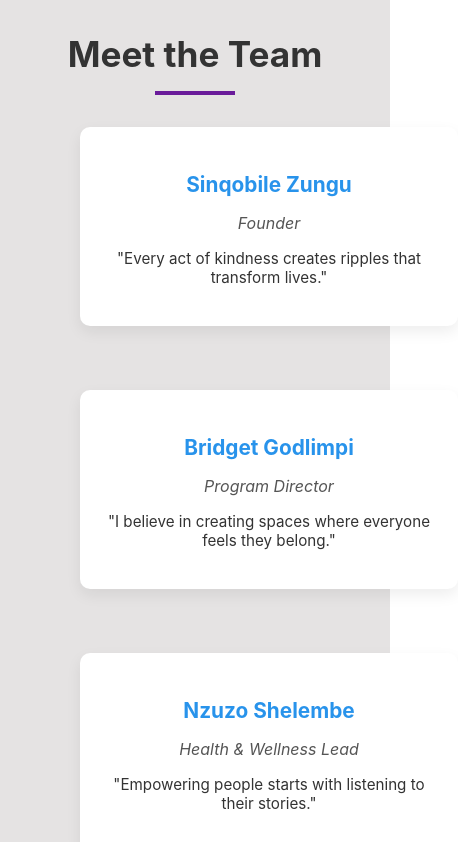
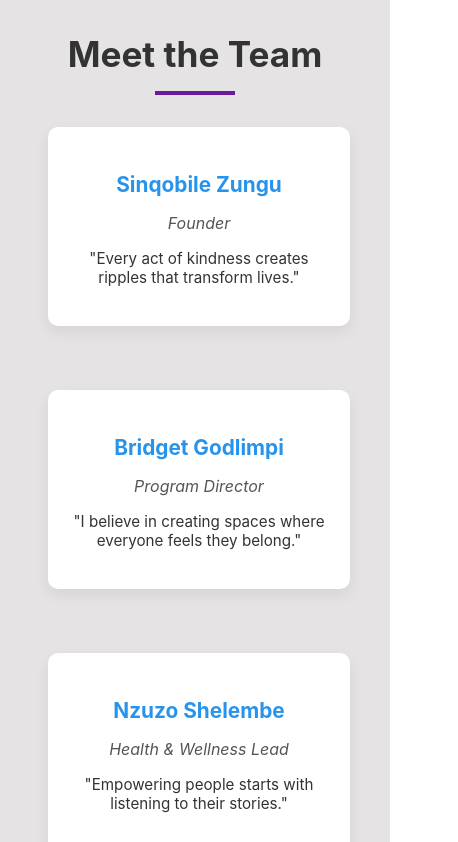
Before and after one commit to SmaSema/sethuse-website, a React (Create React App) app: page /about in a window 390 px wide. Shown: the part 2480-3322 px from the top of the page, 458 px wide, since content can reach past the window. Built offline with nearby package versions, Linux system fonts and the light colour scheme.

Commit message:
31th  commit

```diff
--- a/src/components/AboutUs_page/MeetTheTeam.css
+++ b/src/components/AboutUs_page/MeetTheTeam.css
@@ -54,3 +54,15 @@
   font-size: 0.95rem;
   color: #333;
 }
+
+/* Responsive: Equal left/right margins on mobile */
+@media (max-width: 600px) {
+  .team-grid {
+    margin-left: 1rem;
+    margin-right: 3.5rem; /* Match left margin */
+  }
+
+  .team-card {
+    width: 100%; /* Allow full width within padded grid */
+  }
+}
```
